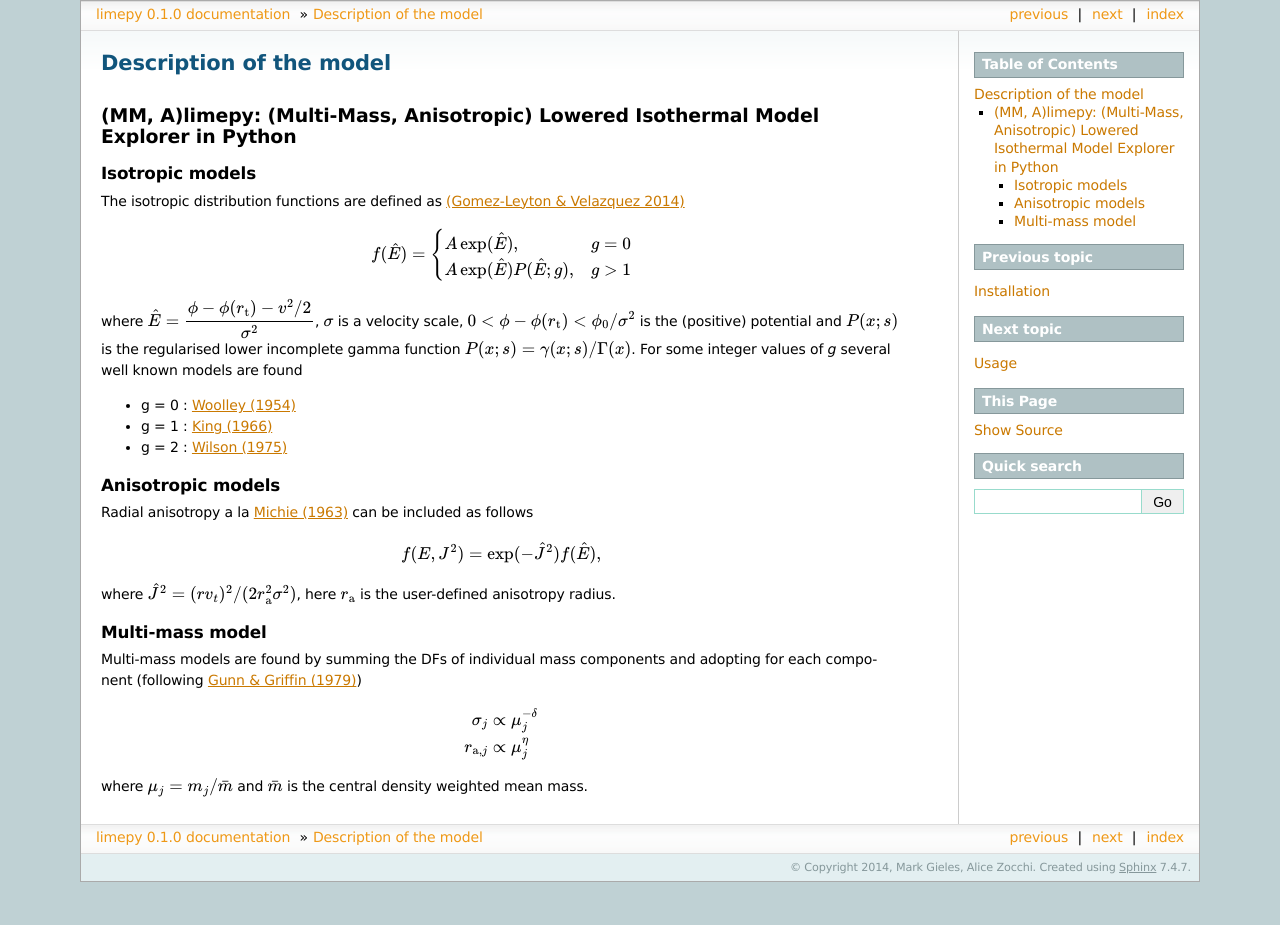
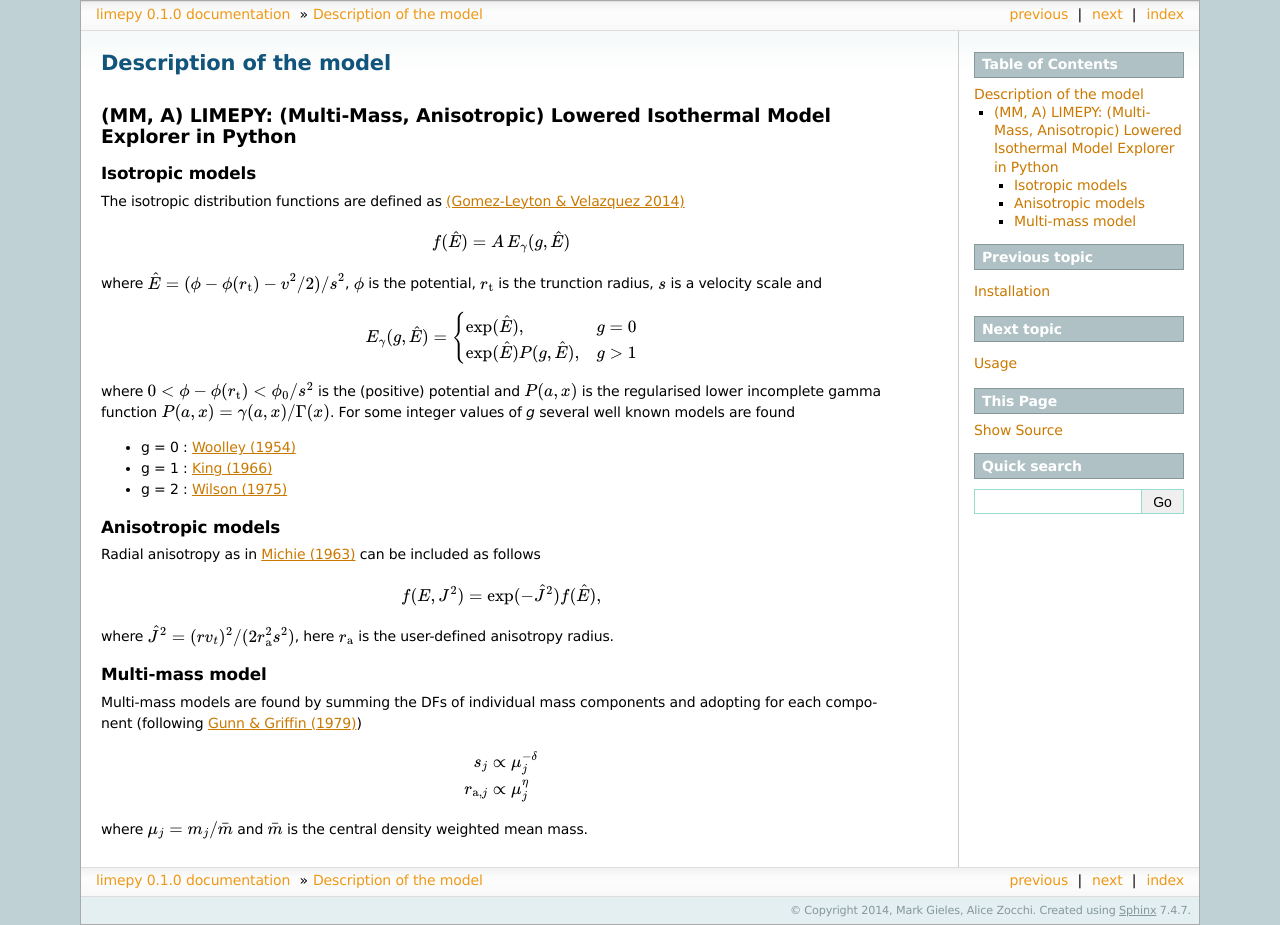
Before and after one commit to mgieles/limepy, a Sphinx documentation site: the page built from docs/description.rst, in a window 1280 px wide. Built offline with Sphinx 7.4.7, drawn with Linux system fonts in a browser that asks for light colours; formulas are drawn with MathJax 3; before the commit the page ends 900 px from its top, so only the background shows below that.

Commit message:
Update documentation

```diff
--- a/docs/description.rst
+++ b/docs/description.rst
@@ -4,7 +4,7 @@
 
 
 
-(MM, A)limepy: (Multi-Mass, Anisotropic) Lowered Isothermal Model Explorer in Python
+(MM, A) LIMEPY: (Multi-Mass, Anisotropic) Lowered Isothermal Model Explorer in Python
 -------------------------------------------------------------------------------------
 
 Isotropic models
@@ -15,16 +15,20 @@
 Velazquez 2014) <http://adsabs.harvard.edu/abs/2014JSMTE..04..006G>`_
 
 .. math::
-   f(\hat{E}) = \displaystyle \begin{cases}
-   A\exp(\hat{E}), &g=0 \\
-   \displaystyle A\exp(\hat{E})P(\hat{E}; g), &g>1
-   \end{cases}
+   f(\hat{E}) = \displaystyle A\,E_\gamma(g, \hat{E})
 
-where :math:`\displaystyle \hat{E} = \frac{\phi - \phi(r_{\rm
-t}) - v^2/2}{\sigma^2}`, :math:`\sigma` is a velocity scale, :math:`0 <
-\phi-\phi(r_{\rm t}) <\phi_0/\sigma^2` is the (positive) potential and :math:`P(x; s)` is the
-regularised lower incomplete gamma function :math:`P(x; s) =
-\gamma(x; s)/\Gamma(x)`. For some integer values of *g* several well
+where :math:`\displaystyle \hat{E} = (\phi - \phi(r_{\rm t}) - v^2/2)/s^2`, :math:`\phi` is the potential, :math:`r_{\rm t}` is the trunction radius, :math:`s` is a velocity scale and
+
+.. math:: \displaystyle E_\gamma(g, \hat{E}) =
+	  \begin{cases}
+	  \exp(\hat{E}), &g=0 \\
+	  \displaystyle \exp(\hat{E})P(g, \hat{E}), &g>1
+	  \end{cases}
+
+where :math:`0 <
+\phi-\phi(r_{\rm t}) <\phi_0/s^2` is the (positive) potential and :math:`P(a, x)` is the
+regularised lower incomplete gamma function :math:`P(a, x) =
+\gamma(a, x)/\Gamma(x)`. For some integer values of *g* several well
 known models are found
 
 *  g = 0 : `Woolley (1954) <http://adsabs.harvard.edu/abs/1954MNRAS.114..191W>`_
@@ -34,14 +38,14 @@
 Anisotropic models
 ^^^^^^^^^^^^^^^^^^
 
-Radial anisotropy a la `Michie (1963)
+Radial anisotropy as in `Michie (1963)
 <http://adsabs.harvard.edu/abs/1963MNRAS.125..127M>`_ can be
 included as follows
 
 .. math::
    f(E, J^2) = \exp(-\hat{J}^2)f(\hat{E}),
 
-where :math:`\hat{J}^2 = (rv_t)^2/(2r_{\rm a}^2\sigma^2)`, here :math:`r_{\rm a}` is the user-defined anisotropy radius.
+where :math:`\hat{J}^2 = (rv_t)^2/(2r_{\rm a}^2s^2)`, here :math:`r_{\rm a}` is the user-defined anisotropy radius.
 
 Multi-mass model
 ^^^^^^^^^^^^^^^^
@@ -51,7 +55,7 @@
 Griffin (1979) <http://adsabs.harvard.edu/abs/1979AJ.....84..752G>`_)
 
 .. math::
-   \sigma_j       &\propto  \mu_j^{-\delta}\\
+   s_j       &\propto  \mu_j^{-\delta}\\
    r_{{\rm a},j}  &\propto  \mu_j^{\eta}
 
 where :math:`\mu_j = m_j/\bar{m}` and :math:`\bar{m}` is the central density weighted mean mass.
```
Also changed, not shown: README.rst (+4 -3 lines), docs/usageexamples.rst (+10 -5 lines), 2 other files.
